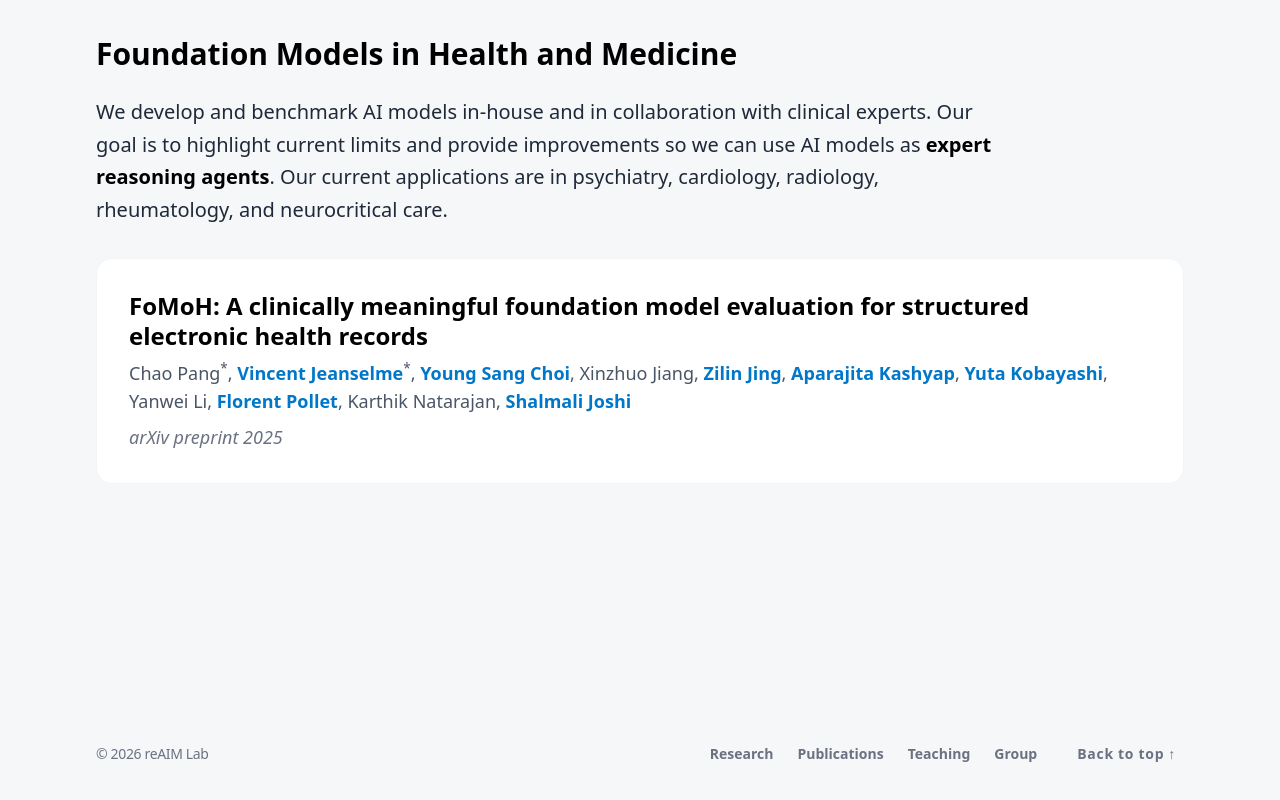
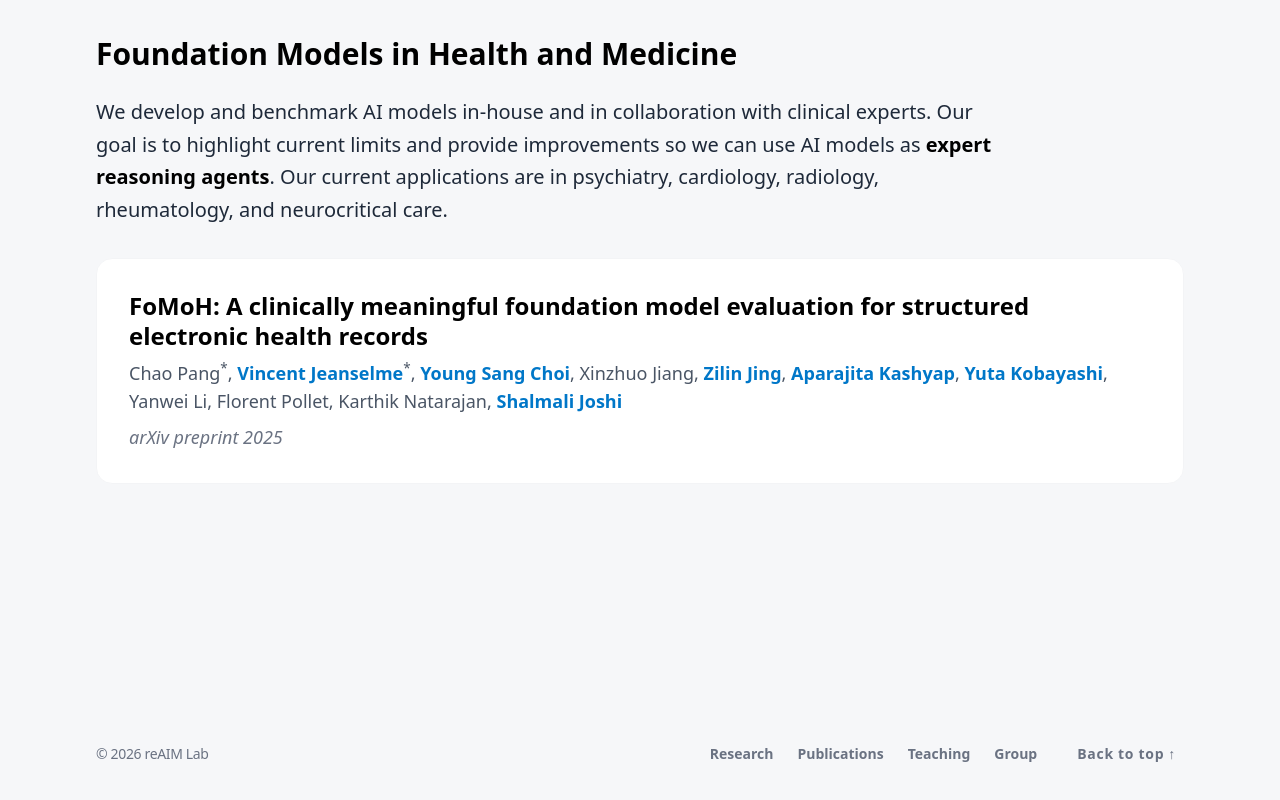
Before and after one commit to reAIM-Lab/reaim-lab.github.io, an Astro site: page /research in a window 1280 px wide. Shown: the part 1173-1973 px from the top of the page. Built offline with nearby package versions, Linux system fonts and the light colour scheme; Astro itself is replaced by a stand-in of ours.

Commit message:
update group

```diff
--- a/src/data/team.json
+++ b/src/data/team.json
@@ -53,16 +53,5 @@
     "website": "https://zilinjing.github.io/",
     "scholar": "https://scholar.google.com/citations?user=q7XpLa4AAAAJ",
     "bio": "Zilin is a doctoral student in Computer Science advised by Dr. Shalmali Joshi. He received his bachelor's degree in Computer Science and Engineering at The Chinese University of Hong Kong, Shenzhen under the supervision of Prof. Shuang Li and Prof. Hongyuan Zha and was an international visiting student at Yale University through Y-VISP. His research interests are in machine learning for healthcare, causal inference and reinforcement learning. "
-  },
-  {
-    "name": "Florent Pollet",
-    "suffix": "M.Sc.",
-    "role": "PhD Student",
-    "group": "PhD",
-    "image": "/images/florent_headshot.jpg",
-    "email": "ffp2106[at]columbia[dot]edu",
-    "website": "https://florian6973.github.io/",
-    "scholar": "https://scholar.google.com/citations?user=-NcIrc0AAAAJ&hl=en",
-    "bio": "Florent is a PhD student in Biomedical Informatics at Columbia University. He graduated from PSL University with a MSc in CS and from Paris-Saclay University with a MSc in Applied Math for AI. His research focuses on foundation models for healthcare, clinical large language models, privacy risks of medical data, co-advised by Prof. Gamze Gürsoy from Cambridge University. He has strong experience in applied mathematics, optimization, and scientific software development In his free time, he loves running, biking, and swimming."
   }
 ]
--- a/src/pages/research.astro
+++ b/src/pages/research.astro
@@ -153,10 +153,7 @@ import Layout from "../layouts/Layout.astro";
 								>, <a
 									href="/group#yuta-kobayashi"
 									class="text-reaim-blue font-bold hover:underline">Yuta Kobayashi</a
-								>, Yanwei Li, <a
-									href="/group#florent-pollet"
-									class="text-reaim-blue font-bold hover:underline">Florent Pollet</a
-								>, Karthik Natarajan, <a
+								>, Yanwei Li, Florent Pollet, Karthik Natarajan, <a
 									href="/group#shalmali-joshi"
 									class="text-reaim-blue font-bold hover:underline">Shalmali Joshi</a
 								>
```
